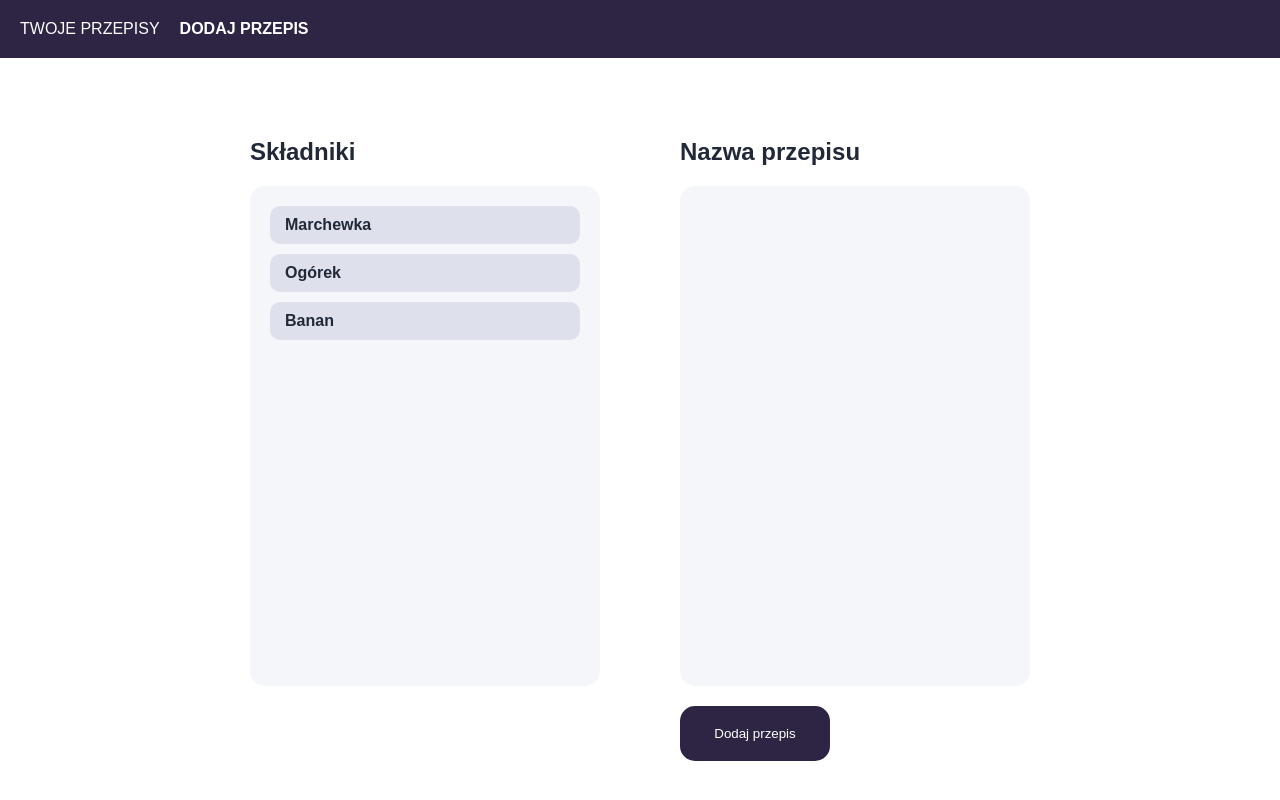
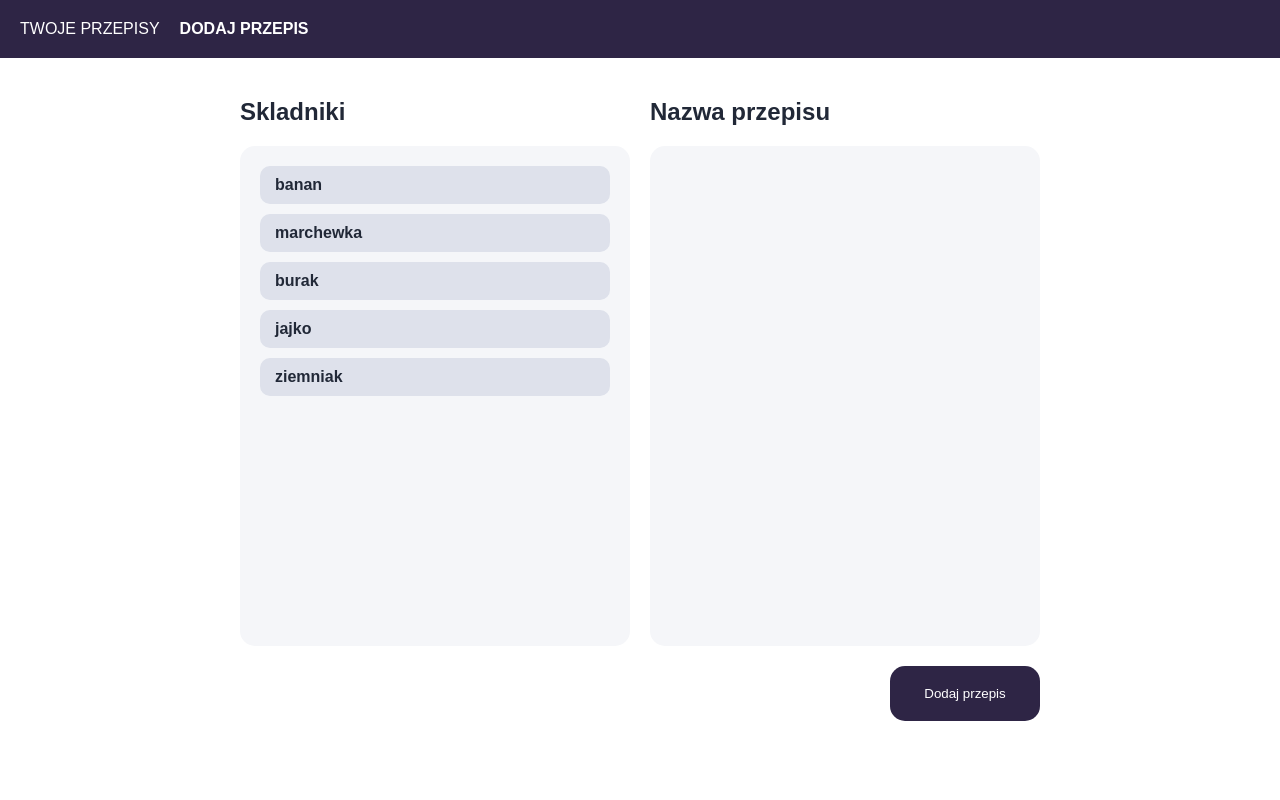
Before and after one commit to nikolasbarwicki/dragndrop, a React (Create React App) app: page /add-recipe in a window 1280 px wide. Built offline with nearby package versions, Linux system fonts and the light colour scheme.

Commit message:
Implement drag n drop functionality

```diff
--- a/package.json
+++ b/package.json
@@ -10,7 +10,8 @@
     "react-dom": "^17.0.1",
     "react-router-dom": "^5.2.0",
     "react-scripts": "3.4.4",
-    "styled-components": "^5.2.0"
+    "styled-components": "^5.2.0",
+    "uuid": "^8.3.1"
   },
   "scripts": {
     "start": "react-scripts start",
--- a/src/components/AddRecipe.js
+++ b/src/components/AddRecipe.js
@@ -1,51 +1,96 @@
-import React from 'react';
+import React, { useState } from 'react';
+import { DragDropContext, Droppable } from 'react-beautiful-dnd';
+import { v4 as uuidv4 } from 'uuid';
 import styled from 'styled-components';
 
-import Button from './Button';
+import { onDragEnd } from '../utils/onDragEnd';
 import ListItem from './ListItem';
 
 const Wrapper = styled.main`
-  display: flex;
-  justify-content: center;
-  height: calc(100vh - 9.8rem);
+  max-width: 80rem;
+  margin: 0 auto;
+  display: grid;
+  grid-template-columns: 1fr 1fr;
+  grid-template-rows: min-content 1fr min-content;
+  flex-direction: column;
+  grid-gap: 2rem;
 `;
 
-const OuterWrapper = styled.div`
-  width: 35rem;
-  margin: 4rem;
-  height: 60rem;
+const Button = styled.button`
+  background-color: #2e2545;
+  width: 15rem;
+  padding: 2rem;
+  color: white;
+  border: none;
+  border-radius: 1.5rem;
+  outline: none;
+  cursor: pointer;
+
+  justify-self: end;
+  grid-column: 1 / span 2;
 `;
 
 const InnerWrapper = styled.div`
   background-color: #f5f6f9;
   padding: 2rem;
   height: 50rem;
-  margin: 2rem 0;
   border-radius: 1.5rem;
-
-  li {
-    margin-bottom: 1rem;
-  }
 `;
 
+const columnsFromBackend = {
+  ingredientsColumn: {
+    items: [
+      { id: uuidv4(), content: 'banan' },
+      { id: uuidv4(), content: 'marchewka' },
+      { id: uuidv4(), content: 'burak' },
+      { id: uuidv4(), content: 'jajko' },
+      { id: uuidv4(), content: 'ziemniak' },
+    ],
+  },
+  recipeColumn: {
+    items: [],
+  },
+};
+
 const AddRecipe = () => {
+  const [columns, setColumns] = useState(columnsFromBackend);
+
   return (
     <Wrapper>
-      <OuterWrapper>
-        <h2>Składniki</h2>
-        <InnerWrapper>
-          <ul>
-            <ListItem>Marchewka</ListItem>
-            <ListItem>Ogórek</ListItem>
-            <ListItem>Banan</ListItem>
-          </ul>
-        </InnerWrapper>
-      </OuterWrapper>
-      <OuterWrapper>
-        <h2>Nazwa przepisu</h2>
-        <InnerWrapper></InnerWrapper>
-        <Button>Dodaj przepis</Button>
-      </OuterWrapper>
+      <h2>Skladniki</h2>
+      <h2>Nazwa przepisu</h2>
+      <DragDropContext
+        onDragEnd={(result) => onDragEnd(result, columns, setColumns)}
+      >
+        {Object.entries(columns).map(([columnId, column]) => {
+          return (
+            <div key={columnId}>
+              <Droppable droppableId={columnId} key={columnId}>
+                {(provided, snapshot) => {
+                  return (
+                    <InnerWrapper
+                      {...provided.droppableProps}
+                      ref={provided.innerRef}
+                    >
+                      {column.items.map((item, index) => {
+                        return (
+                          <ListItem
+                            id={item.id}
+                            index={index}
+                            content={item.content}
+                          />
+                        );
+                      })}
+                      {provided.placeholder}
+                    </InnerWrapper>
+                  );
+                }}
+              </Droppable>
+            </div>
+          );
+        })}
+      </DragDropContext>
+      <Button>Dodaj przepis</Button>
     </Wrapper>
   );
 };
--- a/src/components/ListItem.js
+++ b/src/components/ListItem.js
@@ -1,15 +1,35 @@
 import React from 'react';
 import styled from 'styled-components';
+import { Draggable } from 'react-beautiful-dnd';
 
-const StyledListItem = styled.li`
+const StyledListItem = styled.div`
   background-color: #dee1eb;
   padding: 1rem 1.5rem;
   border-radius: 1rem;
   font-weight: 600;
+  list-style: none;
+  margin-bottom: 1rem;
 `;
 
-const ListItem = ({ children }) => {
-  return <StyledListItem>{children}</StyledListItem>;
+const ListItem = (props) => {
+  return (
+    <Draggable key={props.id} draggableId={props.id} index={props.index}>
+      {(provided, snapshot) => {
+        return (
+          <StyledListItem
+            ref={provided.innerRef}
+            {...provided.draggableProps}
+            {...provided.dragHandleProps}
+            style={{
+              ...provided.draggableProps.style,
+            }}
+          >
+            {props.content}
+          </StyledListItem>
+        );
+      }}
+    </Draggable>
+  );
 };
 
 export default ListItem;
--- a/src/components/Recipes.js
+++ b/src/components/Recipes.js
@@ -2,7 +2,6 @@ import React from 'react';
 import styled from 'styled-components';
 
 import Button from './Button';
-import ListItem from './ListItem';
 
 const Wrapper = styled.main`
   max-width: 110rem;
@@ -19,6 +18,15 @@ const InnerWrapper = styled.ul`
   display: grid;
   grid-template-columns: repeat(auto-fill, minmax(300px, 1fr));
   grid-gap: 1rem;
+`;
+
+const ListItem = styled.li`
+  background-color: #dee1eb;
+  padding: 1rem 1.5rem;
+  border-radius: 1rem;
+  font-weight: 600;
+  list-style: none;
+  margin-bottom: 1rem;
 `;
 
 const Recipes = () => {
--- /dev/null
+++ b/src/utils/onDragEnd.js
@@ -0,0 +1,36 @@
+export const onDragEnd = (result, columns, setColumns) => {
+  if (!result.destination) return;
+  const { source, destination } = result;
+
+  if (source.droppableId !== destination.droppableId) {
+    const sourceColumn = columns[source.droppableId];
+    const destColumn = columns[destination.droppableId];
+    const sourceItems = [...sourceColumn.items];
+    const destItems = [...destColumn.items];
+    const [removed] = sourceItems.splice(source.index, 1);
+    destItems.splice(destination.index, 0, removed);
+    setColumns({
+      ...columns,
+      [source.droppableId]: {
+        ...sourceColumn,
+        items: sourceItems,
+      },
+      [destination.droppableId]: {
+        ...destColumn,
+        items: destItems,
+      },
+    });
+  } else {
+    const column = columns[source.droppableId];
+    const copiedItems = [...column.items];
+    const [removed] = copiedItems.splice(source.index, 1);
+    copiedItems.splice(destination.index, 0, removed);
+    setColumns({
+      ...columns,
+      [source.droppableId]: {
+        ...column,
+        items: copiedItems,
+      },
+    });
+  }
+};
```
Also changed, not shown: 1 other file (tests, documents, lock files or other folders).
